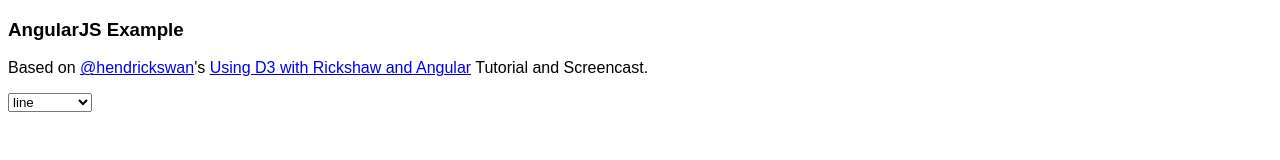
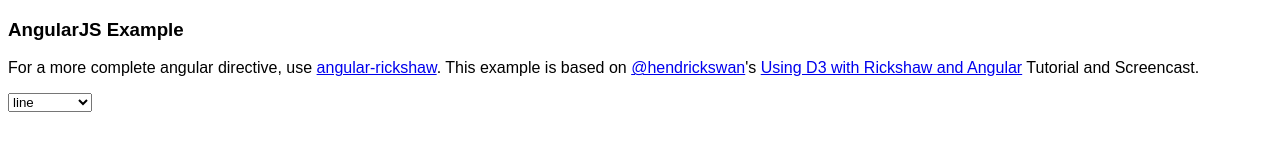
Before and after one commit to shutterstock/rickshaw, a website: page examples/angular.html in a window 1280 px wide. Drawn offline with nearby package versions, Linux system fonts and the light colour scheme.

Commit message:
linking to angular-rickshaw directive

```diff
--- a/examples/angular.html
+++ b/examples/angular.html
@@ -19,7 +19,7 @@
 		<div class="header">
 			<h3 class="text-muted">AngularJS Example</h3>
 			<p>
-				Based on <a target="_blank" href="https://github.com/hendrikswan">@hendrickswan</a>'s <a target="_blank" href="http://tagtree.io/d3-with-rickshaw-and-angular">Using D3 with Rickshaw and Angular</a> Tutorial and Screencast.
+				For a more complete angular directive, use <a target="_blank" href="http://ngyewch.github.io/angular-rickshaw/#/home">angular-rickshaw</a>. This example is based on <a target="_blank" href="https://github.com/hendrikswan">@hendrickswan</a>'s <a target="_blank" href="http://tagtree.io/d3-with-rickshaw-and-angular">Using D3 with Rickshaw and Angular</a> Tutorial and Screencast.
 			</p>
 		</div>
 
```
